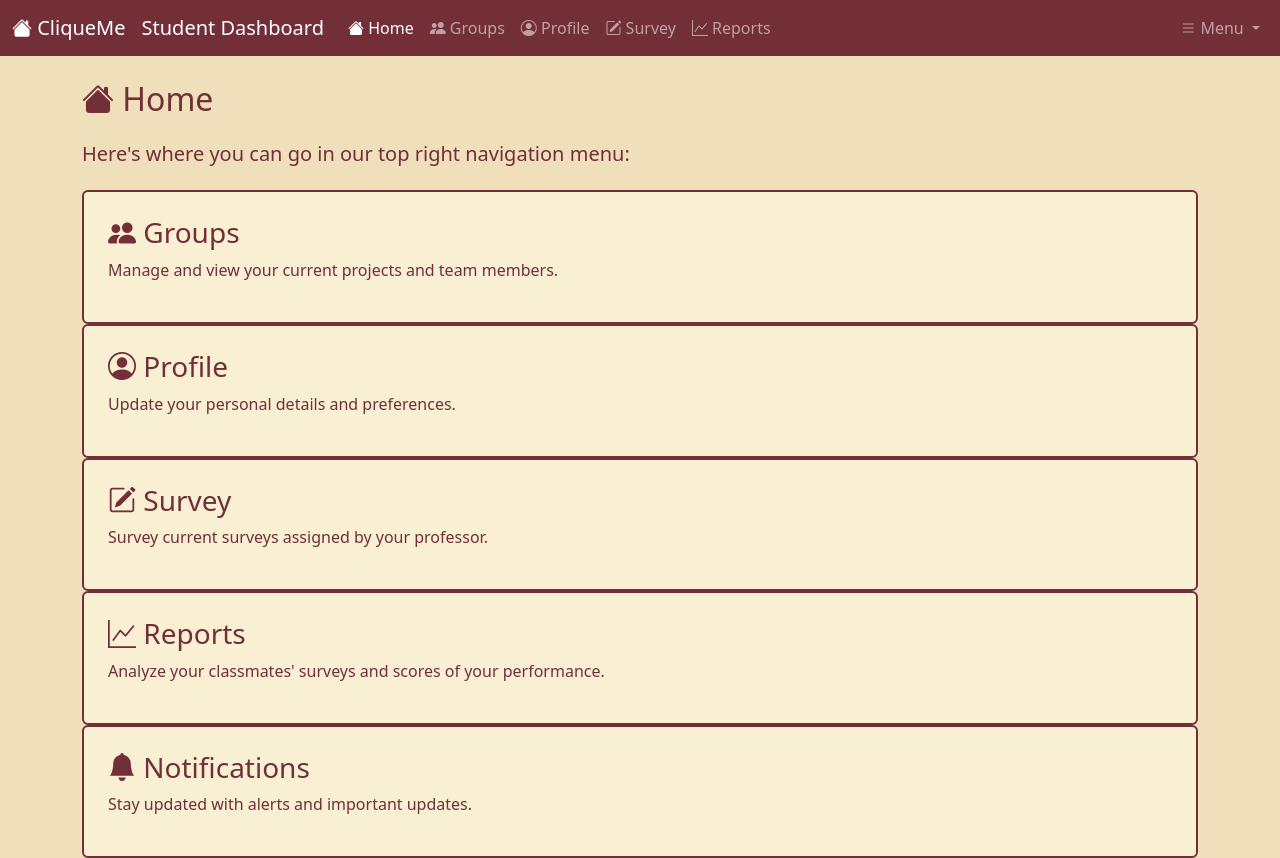
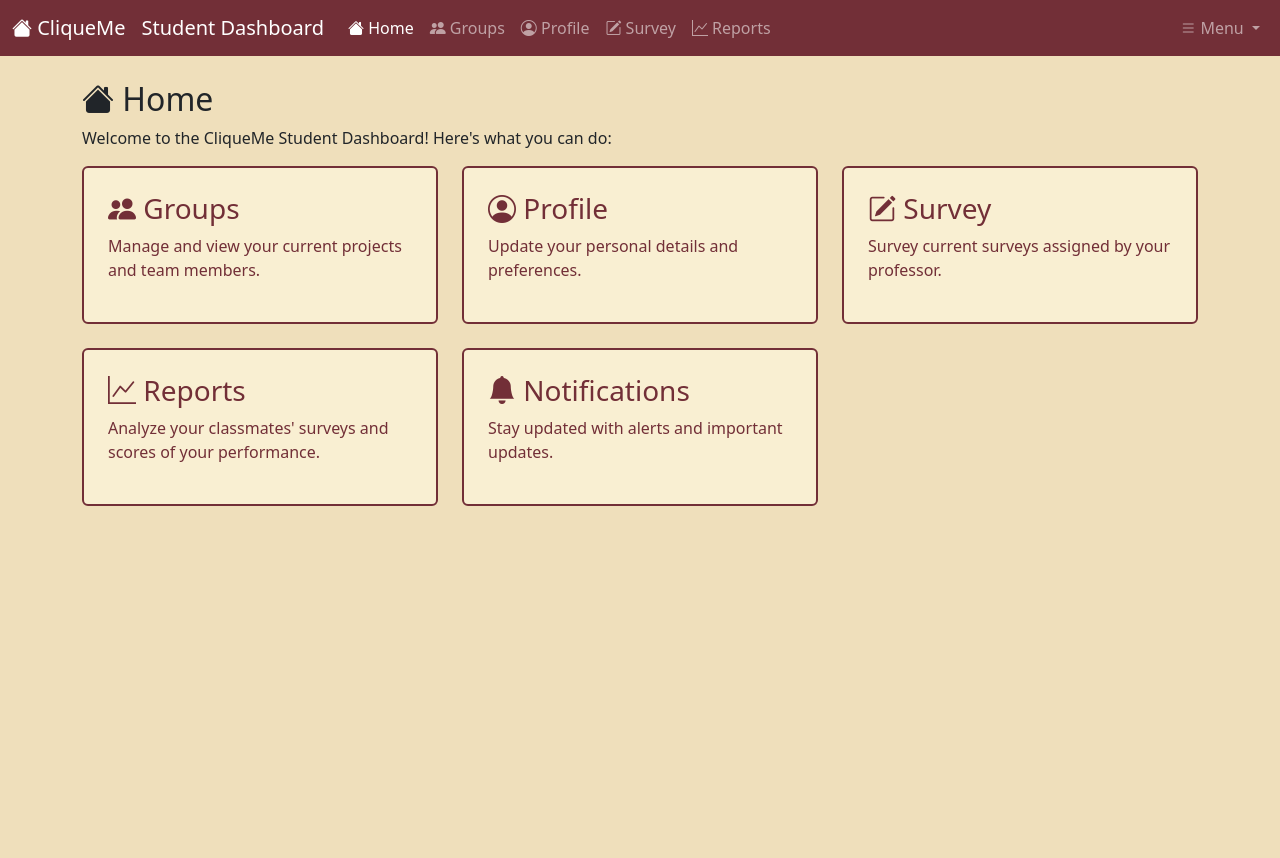
Before and after one commit to Jackygfraz/CSC-3100-FinalProject, a plain HTML site: page frontend/studentDashboard.html in a window 1280 px wide. After the commit the page ends 800 px from the top, so only its background shows below. Drawn offline with nearby package versions, Linux system fonts and the light colour scheme.

Commit message:
added cards look to the home page and fixed issue of all tabs spanning full width of the page

```diff
--- a/frontend/studentDashboard.html
+++ b/frontend/studentDashboard.html
@@ -14,6 +14,7 @@
     <link rel="stylesheet" href="css/style.css">
 </head>
 
+<!--style="background-color: #722F37;" -->
 <body style="background-color: #EFDFBB">
 
     <!-- Navigation bar -->
@@ -86,51 +87,60 @@
 
 <!-- Page Content -->
 <div class="container mt-4">
+    <!-- Home (Default) -->
     <div id="home" class="tab-content-section active">
-            <h2 class="text-2xl font-bold mb-4" style="color: #722F37;">
-                <i class="bi bi-house-fill"></i> Home
-            </h2>
-            <h5 class="mb-4" style="color: #722F37;">Here's where you can go in our top right navigation menu:</h5>
+        <h2><i class="bi bi-house-fill"></i> Home</h2>
+        <p>Welcome to the CliqueMe Student Dashboard! Here's what you can do:</p>
 
-            <div class="grid gap-4 md:grid-cols-2">
+        <!-- Card Container with Responsive Grid -->
+        <div class="row g-4">
             <!-- Groups Card -->
-                <div class="card shadow-md rounded-2xl border-2 p-4"
+            <div class="col-12 col-md-4">
+                <div class="card shadow-md rounded-2xl border-2 p-4 h-100"
                     style="background-color: #F9EFD2; border-color: #722F37;">
                     <h3 class="text-lg font-semibold mb-2" style="color: #722F37;">
                         <i class="bi bi-people-fill"></i> Groups
                     </h3>
                     <p style="color: #722F37;">Manage and view your current projects and team members.</p>
                 </div>
+            </div>
 
             <!-- Profile Card -->
-                <div class="card shadow-md rounded-2xl border-2 p-4"
+            <div class="col-12 col-md-4">
+                <div class="card shadow-md rounded-2xl border-2 p-4 h-100"
                     style="background-color: #F9EFD2; border-color: #722F37;">
                     <h3 class="text-lg font-semibold mb-2" style="color: #722F37;">
                         <i class="bi bi-person-circle"></i> Profile
                     </h3>
                     <p style="color: #722F37;">Update your personal details and preferences.</p>
                 </div>
+            </div>
 
             <!-- Survey Card -->
-                <div class="card shadow-md rounded-2xl border-2 p-4"
+            <div class="col-12 col-md-4">
+                <div class="card shadow-md rounded-2xl border-2 p-4 h-100"
                     style="background-color: #F9EFD2; border-color: #722F37;">
                     <h3 class="text-lg font-semibold mb-2" style="color: #722F37;">
                         <i class="bi bi-pencil-square"></i> Survey
                     </h3>
                     <p style="color: #722F37;">Survey current surveys assigned by your professor.</p>
                 </div>
+            </div>
 
             <!-- Reports Card -->
-                <div class="card shadow-md rounded-2xl border-2 p-4"
+            <div class="col-12 col-md-4">
+                <div class="card shadow-md rounded-2xl border-2 p-4 h-100"
                     style="background-color: #F9EFD2; border-color: #722F37;">
                     <h3 class="text-lg font-semibold mb-2" style="color: #722F37;">
                         <i class="bi bi-graph-up"></i> Reports
                     </h3>
                     <p style="color: #722F37;">Analyze your classmates' surveys and scores of your performance.</p>
                 </div>
+            </div>
 
             <!-- Notifications Card -->
-                <div class="card shadow-md rounded-2xl border-2 p-4"
+            <div class="col-12 col-md-4">
+                <div class="card shadow-md rounded-2xl border-2 p-4 h-100"
                     style="background-color: #F9EFD2; border-color: #722F37;">
                     <h3 class="text-lg font-semibold mb-2" style="color: #722F37;">
                         <i class="bi bi-bell-fill"></i> Notifications
@@ -140,6 +150,8 @@
             </div>
         </div>
     </div>
+
+
 
 
     <!-- Groups -->
@@ -394,11 +406,7 @@
     </div>
 
 
-    </div>
-
-    </div>
-
-
+    </div> <!-- end of page content-->
 </body>
 
 <!-- Bootstrap JS -->
```
Lines whose indentation alone changed are shown as unchanged.
